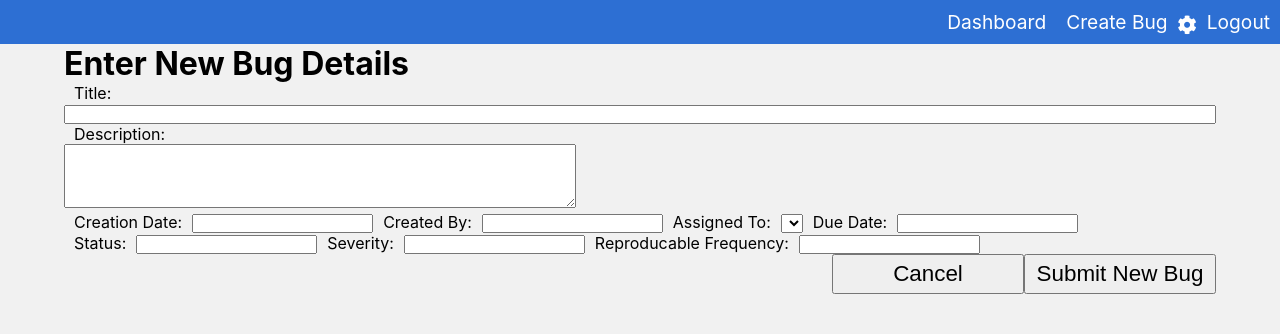
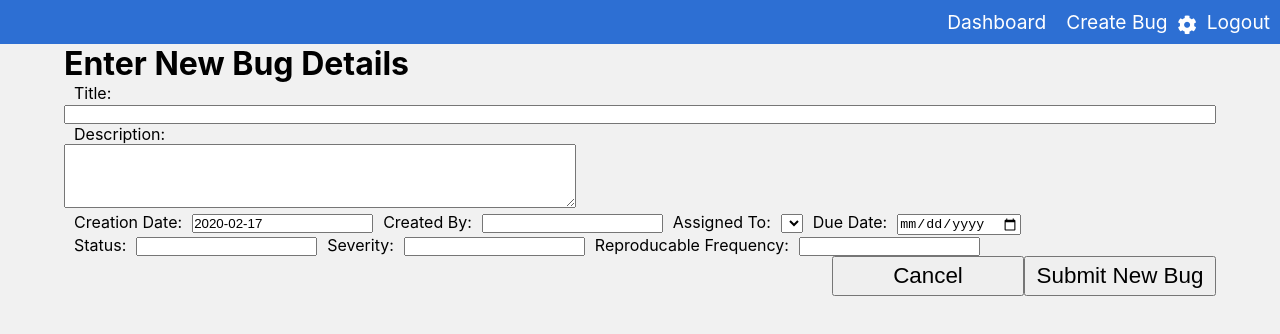
Before and after one commit to AvrahamNacher/big-bug, a React (Create React App) app: page /createBug in a window 1280 px wide. Shown: the top 334 px of the page. Built offline with nearby package versions, Linux system fonts and the light colour scheme.

Commit message:
add 'try' to handle undefined firstName error, add 'unassigned' option, add 'none' due date default

```diff
--- a/src/components/BugListView.jsx
+++ b/src/components/BugListView.jsx
@@ -18,10 +18,10 @@ export default function BugListView(props) {
     }
 
     const toggleAllCheckBoxes = e => {
-        const { checked : masterCheckbox } = e.target;
+        const { checked: masterCheckbox } = e.target;
         console.log("master checkbox = " + masterCheckbox);
         if (masterCheckbox) {
-            let checkAllItems =props.bugList.map ( el => `(id=${el.id})`);
+            let checkAllItems = props.bugList.map(el => `(id=${el.id})`);
             setBugsToDelete(checkAllItems);
 
         } else {
@@ -39,6 +39,9 @@ export default function BugListView(props) {
         dbBugs.deleteBugs(SQL, deleteCallback);
     }
 
+    const usersCallback = userList => { props.setUserList(userList); }
+
+
     function listBugs() {
 
         return props.bugList.map(bug => {
@@ -54,12 +57,15 @@ export default function BugListView(props) {
                 bugSeverity,
                 bugReproducableFrequency
             } = bug; //destructuring
-            // let bugAssignedToName = props.userList.filter( user => user.id !== bugAssignedTo);
-            let bugAssignedToName = props.userList.filter( user => user.id == bugAssignedTo);
-            console.log("list to match = " + bugAssignedTo);
-            if (bugAssignedTo > 0) { console.log(bugAssignedToName[0].firstName + " " + bugAssignedToName[0].lastName); }
-            if (bugAssignedTo > 0) { bugAssignedToName = (bugAssignedToName[0].firstName + " " + bugAssignedToName[0].lastName); }
-            // debugger;
+
+            let bugAssignedToName = props.userList.filter(user => user.id === parseInt(bugAssignedTo));
+            try {
+                // console.log("list to match = " + bugAssignedTo + " name: " + bugAssignedToName[0]);
+                bugAssignedToName = (bugAssignedToName[0].firstName + " " + bugAssignedToName[0].lastName);
+            }
+            catch (error) {
+                console.error(error);
+            }
 
             return (
                 <tr key={id}>
@@ -70,7 +76,12 @@ export default function BugListView(props) {
                     <td className="bug_list_view_item bug_list_view_bug_createdDate"><Link to={`/bug/${id}`}>{bugCreatedDate}</Link></td>
                     {/* <td className = "bug_list_view_item bug_list_view_bug_createdBy">{bugCreatedBy}</td> */}
                     <td className="bug_list_view_item bug_list_view_bug_assignedTo"><Link to={`/bug/${id}`}>{bugAssignedToName}</Link></td>
-                    <td className="bug_list_view_item bug_list_view_bug_dueDate"><Link to={`/bug/${id}`}>{bugDueDate}</Link></td>
+                    <td className="bug_list_view_item bug_list_view_bug_dueDate"><Link to={`/bug/${id}`}>
+                        {bugDueDate == '0001-01-01'
+                            ? 'None'
+                            : bugDueDate
+                        }
+                    </Link></td>
                     <td className="bug_list_view_item bug_list_view_bug_status"><Link to={`/bug/${id}`}>{bugStatus}</Link></td>
                     <td className="bug_list_view_item bug_list_view_bug_severity"><Link to={`/bug/${id}`}>{bugSeverity}</Link></td>
                     <td className="bug_list_view_item bug_list_view_bug_reproducibleFrequency"><Link to={`/bug/${id}`}>{bugReproducableFrequency}</Link></td>
--- a/src/components/CreateBug.jsx
+++ b/src/components/CreateBug.jsx
@@ -12,9 +12,9 @@ export default function CreateBug(props) {
             {
                 bugTitle: "",
                 bugDescription: "",
-                bugCreatedDate: "",
+                bugCreatedDate: new Date().toISOString().split('T')[0],
                 bugCreatedBy: "",
-                bugAssignedTo: "",
+                bugAssignedTo: "0",
                 bugDueDate: "",
                 bugStatus: "",
                 bugSeverity: "",
@@ -32,7 +32,6 @@ export default function CreateBug(props) {
 
     const callback = result => {
         if (result === '1') {
-            // show success message
             setSubmitMessage({ message: "New bug successfully entered.", messageType: "success", show: true });
             setNewBug(resetBugFields());
         } else {
@@ -77,7 +76,7 @@ export default function CreateBug(props) {
                     </div> */}
                     <div>
                         <label htmlFor="bugDueDate">Due Date:</label>
-                        <input onChange={handleInput} type="text" id="bugDueDate" name="bugDueDate" value={newBug.bugDueDate}></input>
+                        <input onChange={handleInput} type="date" id="bugDueDate" name="bugDueDate" value={newBug.bugDueDate}></input>
                     </div>
                 </div>
                 <label htmlFor="bugStatus">Status:</label>
--- a/src/components/Dashboard.jsx
+++ b/src/components/Dashboard.jsx
@@ -5,26 +5,24 @@ import BugListView from './BugListView.jsx';
 
 export default function Dashboard(props) {
 
-    // console.log("in Dashboard");
-    // const callBack = bugList => {console.log(bugList); props.setBugList(bugList);}
-    const callBack = bugList => {props.setBugList(bugList);}
+    const callBack = bugList => { props.setBugList(bugList); }
 
     const generateUserList = async () => {
         let list = await dbUsers.getUsersCB();
-        console.log (list);
+        list.unshift({id: 0, firstName: "Unassigned", lastName: "", email: ""});
         props.setUserList(list);
     }
 
-    useEffect ( () => {
+    const usersCallback = userList => { props.setUserList(userList); }
+
+    useEffect(() => {
         dbBugs.getAllBugs(callBack);
-        // console.log ("call to getAllBugs");
         generateUserList();
-    },[]);
+    }, []);
 
     return (
-                <div>
-                    <BugListView bugList={props.bugList} setBugList={ props.setBugList } userList={props.userList} />
-                </div>
-
+        <div>
+            <BugListView bugList={props.bugList} setBugList={props.setBugList} userList={props.userList} />
+        </div>
     )
 }
--- a/src/components/SelectUser.jsx
+++ b/src/components/SelectUser.jsx
@@ -30,7 +30,6 @@ export default function SelectUser(props) {
 
     return (
         <select value={props.user} onChange={handleChange}>
-            {/* need to add UNASSIGNED */}
             {showList()}
         </select>
     )
```
